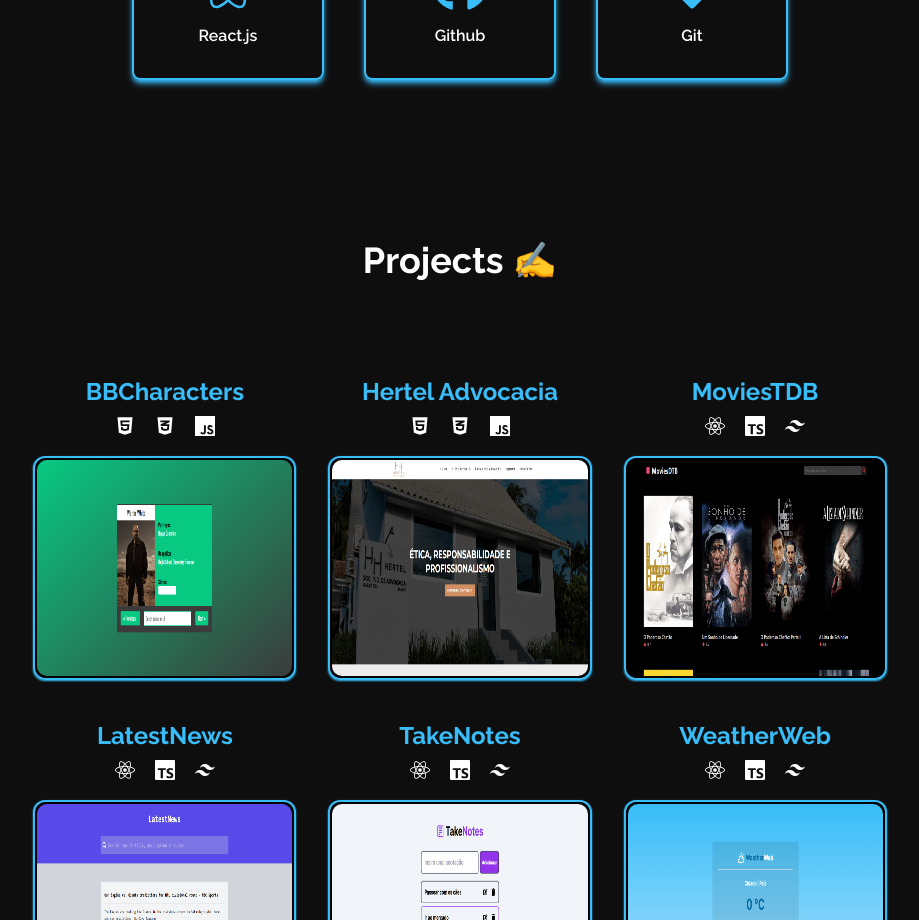
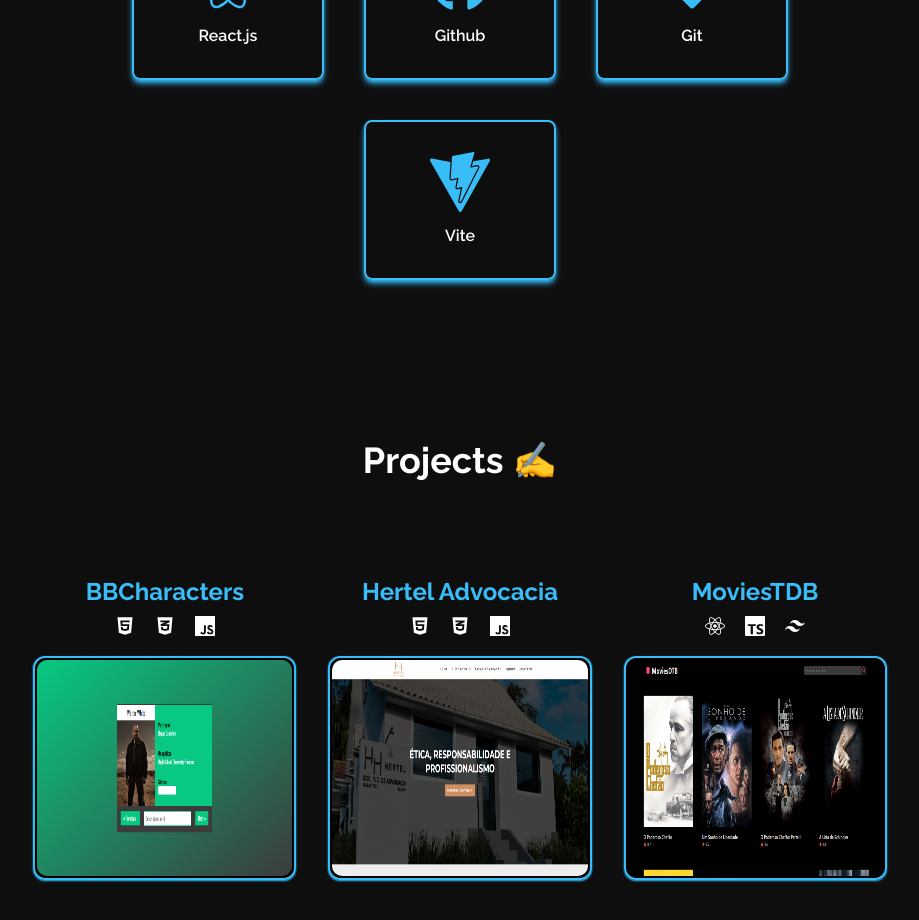
Before and after one commit to samueltomaselli/portfolio, a React (Vite) app: page / in a window 1280 px wide. Shown: the part 2200-3120 px from the top of the page, without its empty margins (180-1099 px from the left). Built offline with nearby package versions, Linux system fonts and the light colour scheme.

Commit message:
icons att

```diff
--- a/src/components/Skills.tsx
+++ b/src/components/Skills.tsx
@@ -1,6 +1,6 @@
 import { Fade, Slide } from "react-awesome-reveal";
 import { FaReact, FaGithub, FaCss3Alt, FaHtml5, FaGitAlt, FaSass } from "react-icons/fa";
-import { SiTailwindcss, SiJavascript, SiTypescript } from "react-icons/si";
+import { SiTailwindcss, SiJavascript, SiTypescript, SiVite } from "react-icons/si";
 import { SkillIcon } from "./SkillIcons";
 import { useTranslation } from "react-i18next";
 
@@ -22,6 +22,7 @@
             <SkillIcon title="React.js" icon={<FaReact className="text-6xl text-primary-100" />} />
             <SkillIcon title="Github" icon={<FaGithub className="text-6xl text-primary-100" />} />
             <SkillIcon title="Git" icon={<FaGitAlt className="text-6xl text-primary-100" />} />
+            <SkillIcon title="Vite" icon={<SiVite className="text-6xl text-primary-100" />} />
           </div>
         </Slide>
       </Fade>
```
